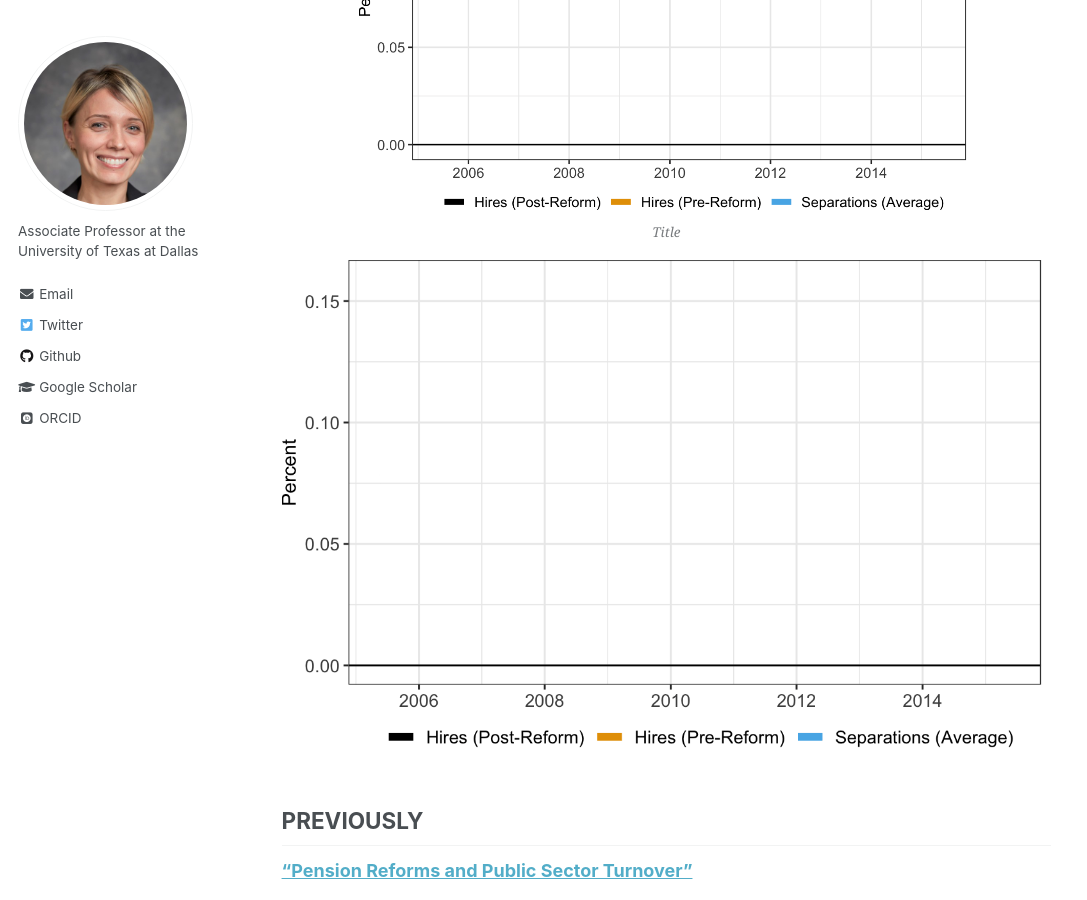
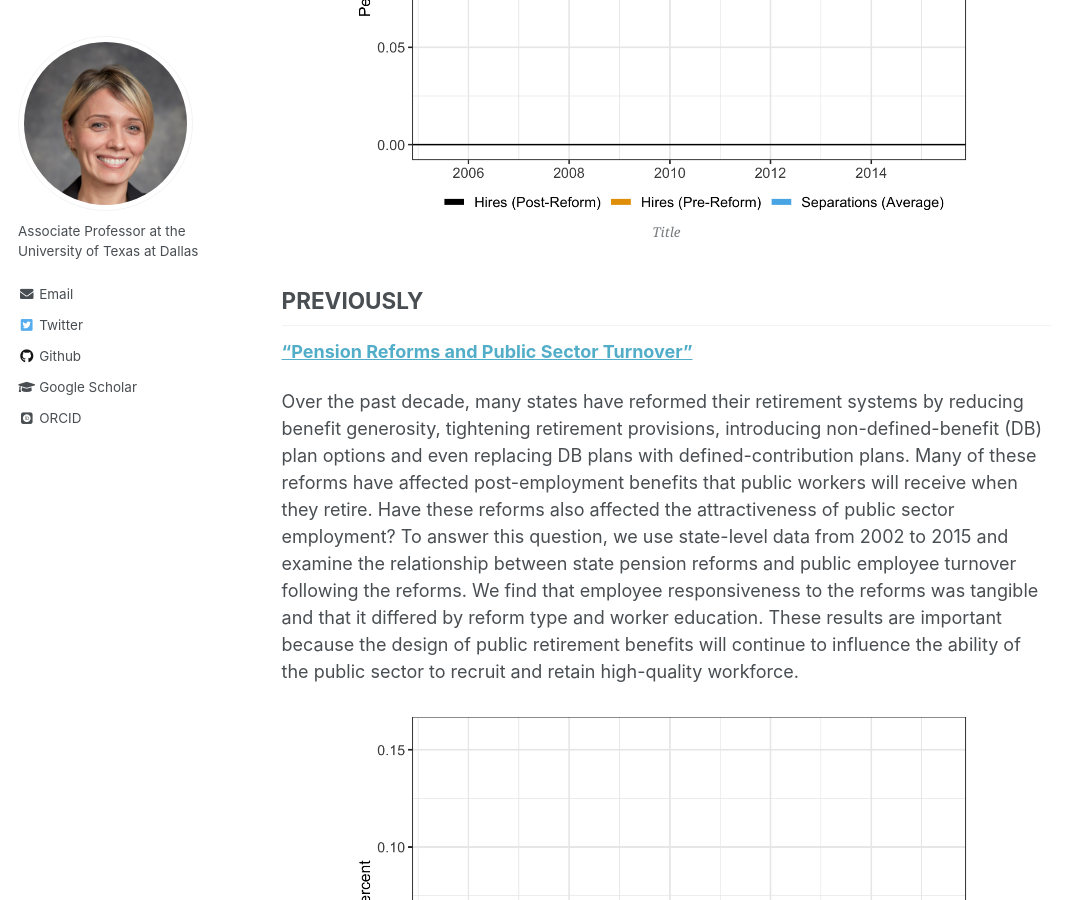
Before and after one commit to egorina/egorina.github.io, a Jekyll site: the page built from _pages/research.md, in a window 1280 px wide and 900 px high, scrolled down 788 px. Shown: the whole window, without its empty margins (0-1087 px from the left). Built offline with Jekyll 4.4.1, drawn with Linux system fonts in a browser that asks for light colours; some web fonts are replaced; comment, search, counter and statistics services are not loaded.

Commit message:
Update research.md

```diff
--- a/_pages/research.md
+++ b/_pages/research.md
@@ -31,8 +31,6 @@ In 2006, Alaska enacted a radical retirement system reform by discontinuing its
 <figcaption><i>Title</i></figcaption>
 </center>
 
-![](https://egorina.github.io/files/figs/fig-separation.gif)
-
 ## PREVIOUSLY
 
 [**“Pension Reforms and Public Sector Turnover”**](https://doi.org/10.1093/jopart/muz009)
@@ -41,6 +39,7 @@ Over the past decade, many states have reformed their retirement systems by redu
 
 <!--
 ![](https://egorina.github.io/files/figs/fig-local-turnover.gif)
+![](https://egorina.github.io/files/figs/fig-separation.gif)
 
 <center>
 <img src="https://egorina.github.io/files/figs/fig-separation.gif" style="height:100%;">
```
